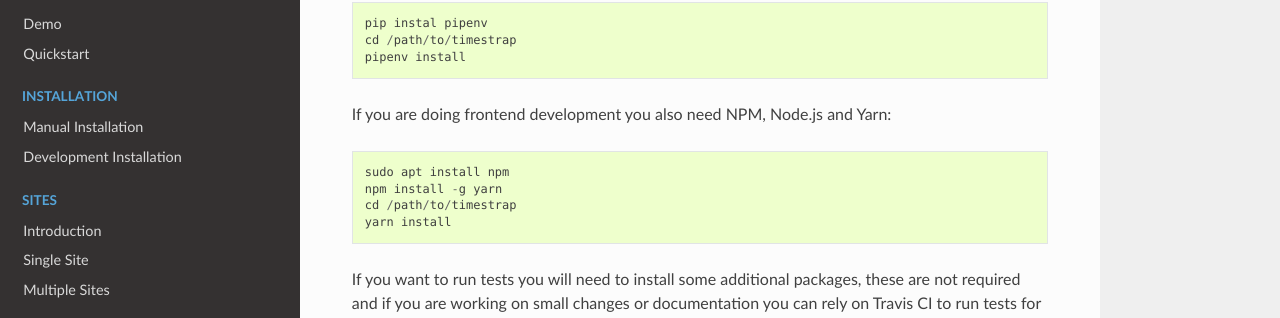
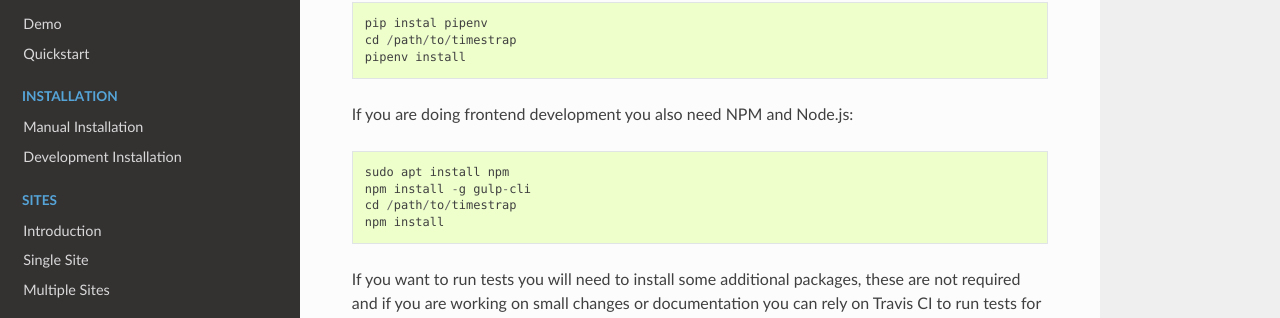
Before and after one commit to overshard/timestrap, a Sphinx documentation site: the page built from docs/development/requirements.md, in a window 1280 px wide and 900 px high, scrolled down 1362 px. Shown: the part 153-471 px from the top of the window. Built offline with Sphinx 7.4.7 and the Read the Docs theme 2.0.0, drawn with Linux system fonts in a browser that asks for light colours; some of the changed text lies outside the part shown.

Commit message:
Remove references to yarn

```diff
--- a/docs/development/requirements.md
+++ b/docs/development/requirements.md
@@ -7,9 +7,9 @@ General development requirements are fairly simple:
 
 For frontend development, a few extra tools are needed:
 
-- NPM/Yarn (frontend)
-- Gulp (frontend)
-- Chromedriver/geckodriver (frontend tests)
+- NPM
+- Gulp
+- Chromedriver/geckodriver
 
 ### Windows
 
@@ -61,12 +61,12 @@ You can install everything you need from pip, which is just pipenv:
     cd /path/to/timestrap
     pipenv install
 
-If you are doing frontend development you also need NPM, Node.js and Yarn:
+If you are doing frontend development you also need NPM and Node.js:
 
     sudo apt install npm
-    npm install -g yarn
+    npm install -g gulp-cli
     cd /path/to/timestrap
-    yarn install
+    npm install
 
 If you want to run tests you will need to install some additional packages,
 these are not required and if you are working on small changes or documentation
```
Also changed, not shown: README.md (+1 -1 lines), docs/installation/development.md (+1 -1 lines), .travis.yml.
